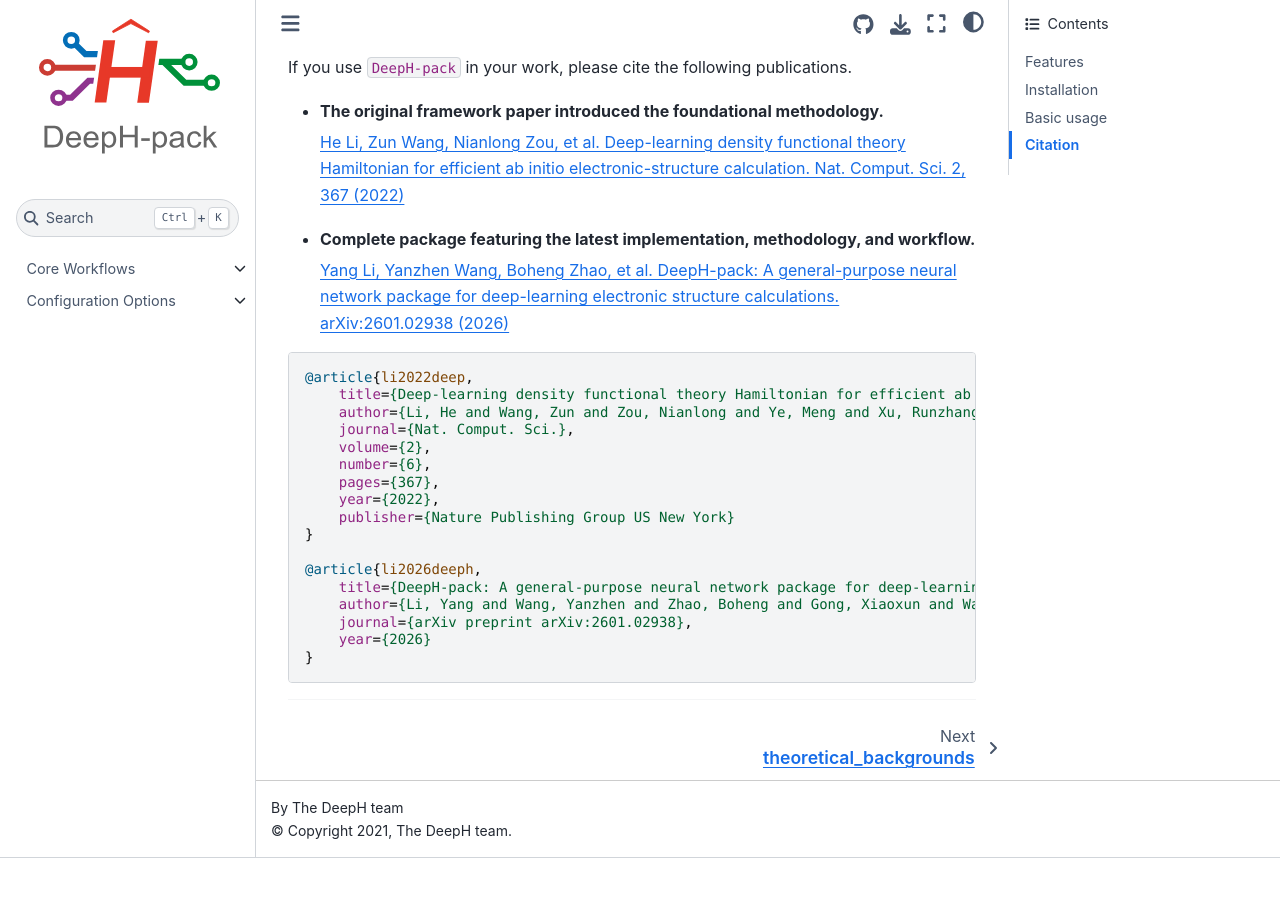
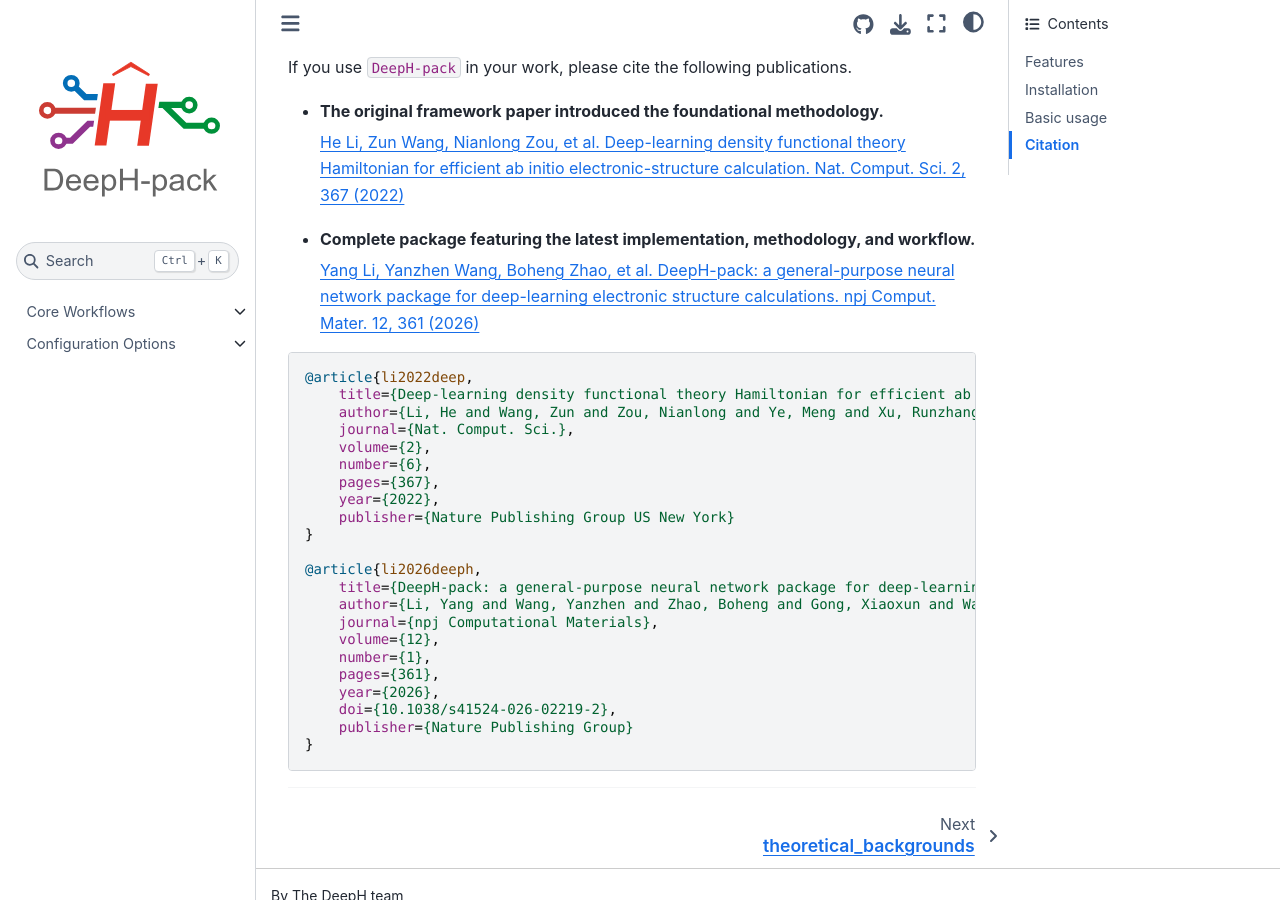
Before and after one commit to kYangLi/DeepH-pack-docs, a Sphinx documentation site: the page built from docs/index.rst, in a window 1280 px wide and 900 px high, scrolled down 2113 px. Built offline with Sphinx 7.4.7 and the Sphinx Book theme 1.1.4, drawn with Linux system fonts in a browser that asks for light colours; pages that are not in the unit, such as notebooks, are missing from menus; before the commit the page ends 2971 px from its top, so only the background shows below that.

Commit message:
docs: cite published npj Computational Materials paper

```diff
--- a/docs/core_workflows/index.rst
+++ b/docs/core_workflows/index.rst
@@ -4,7 +4,7 @@
 
 .. image:: ../_image/DeepH-workflow.png
 
-`Source: arXiv:2601.02938 [cond-mat.mtrl-sci] <https://arxiv.org/abs/2601.02938>`_
+`Source: npj Comput. Mater. 12, 361 (2026) <https://doi.org/10.1038/s41524-026-02219-2>`_
 
 DeepH-pack enables the prediction of ab initio Hamiltonians using deep neural networks. The standard workflow consists of three sequential stages:
 
--- a/docs/index.rst
+++ b/docs/index.rst
@@ -7,7 +7,7 @@
 
 ----
 
-`DeepH-pack <https://arxiv.org/abs/2601.02938>`_ represents the culmination of **multi-generational research efforts** from the DeepH team at Tsinghua University. This latest iteration of DeepH unites all preceding methodologies into a cohesive, JAX-rewritten package, achieving comprehensive maturity through rigorous long-term testing across all neural modules.
+`DeepH-pack <https://doi.org/10.1038/s41524-026-02219-2>`_ represents the culmination of **multi-generational research efforts** from the DeepH team at Tsinghua University. This latest iteration of DeepH unites all preceding methodologies into a cohesive, JAX-rewritten package, achieving comprehensive maturity through rigorous long-term testing across all neural modules.
 
 At its core, `DeepH-pack` features a **JAX-based implementation with static computational graphs and advanced algorithms**, delivering exceptional performance in runtime, precision, and memory efficiency. Looking forward, the development roadmap envisions seamless integration of multi-framework backends, evolving into an extensible computational ecosystem for quantum materials modeling while preserving signature accuracy in Hamiltonian construction.
 
@@ -107,7 +107,7 @@
 
 - **Complete package featuring the latest implementation, methodology, and workflow.**
 
-  `Yang Li, Yanzhen Wang, Boheng Zhao, et al. DeepH-pack: A general-purpose neural network package for deep-learning electronic structure calculations. arXiv:2601.02938 (2026) <https://arxiv.org/abs/2601.02938>`_
+  `Yang Li, Yanzhen Wang, Boheng Zhao, et al. DeepH-pack: a general-purpose neural network package for deep-learning electronic structure calculations. npj Comput. Mater. 12, 361 (2026) <https://doi.org/10.1038/s41524-026-02219-2>`_
 
 .. code-block:: bibtex
 
@@ -123,10 +123,15 @@
     }
 
     @article{li2026deeph,
-        title={DeepH-pack: A general-purpose neural network package for deep-learning electronic structure calculations},
+        title={DeepH-pack: a general-purpose neural network package for deep-learning electronic structure calculations},
         author={Li, Yang and Wang, Yanzhen and Zhao, Boheng and Gong, Xiaoxun and Wang, Yuxiang and Tang, Zechen and Wang, Zixu and Yuan, Zilong and Li, Jialin and Sun, Minghui and Chen, Zezhou and Tao, Honggeng and Wu, Baochun and Yu, Yuhang and Li, He and da Jornada, Felipe H. and Duan, Wenhui and Xu, Yong },
-        journal={arXiv preprint arXiv:2601.02938},
-        year={2026}
+        journal={npj Computational Materials},
+        volume={12},
+        number={1},
+        pages={361},
+        year={2026},
+        doi={10.1038/s41524-026-02219-2},
+        publisher={Nature Publishing Group}
     }
 
 ----
```
Also changed, not shown: README.md (+10 -5 lines), docs/citation_and_community.md (+9 -4 lines), docs/theoretical_backgrounds.md (+2 -2 lines), 1 other file.
